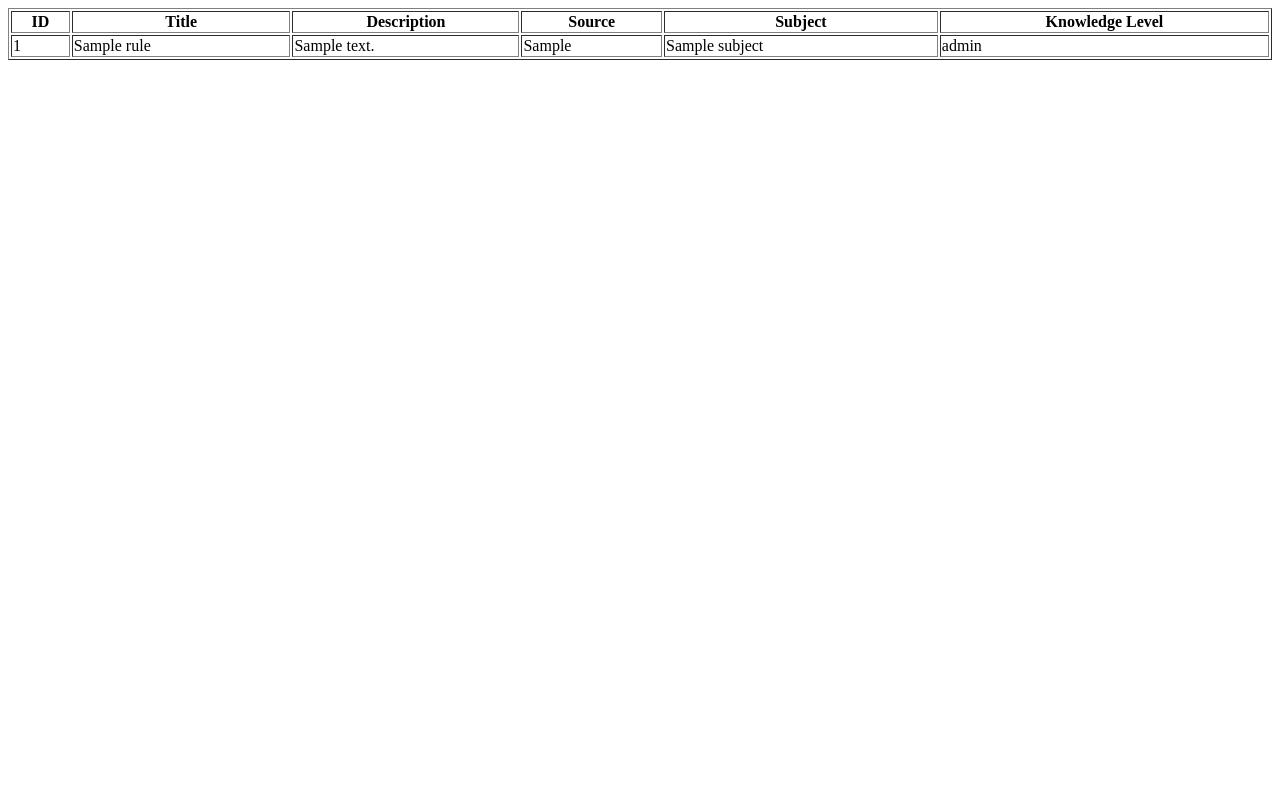
After one commit to carolineorsi/BarCommons, a Flask app: page /add-rule in a window 1280 px wide. The commit adds this page. Run offline with Flask 2, Linux system fonts and the light colour scheme; tables that the repository leaves empty hold one stand-in row (values such as "Sample post"); parts of the project's set-up code (start-up, migrations or seed data) failed here and were passed over.

Commit message:
Added rule list to app.

```diff
--- a/app.py
+++ b/app.py
@@ -28,6 +28,13 @@ def get_question():
                            question=question,
                            answer=answer)
 
+@app.route("/add-rule", methods=["GET"])
+def add_rule():
+    rules = model.session.query(model.Rule).all()
+    print rules
+    return render_template("rule-list.html",
+                           rules=rules)
+
 
 if __name__ == "__main__":
     model.db.init_app(app)
--- a/templates/index.html
+++ b/templates/index.html
@@ -4,6 +4,8 @@
     </head>
     <body>
         <h1>BarCommons!</h1>
-        <a href="/question">Get Question</a>
+        <div><a href="/question">Get Question</a></div>
+        <div><a href="/add-rule">Add Rule</a></div>
+        <div><a href="/add-question">Add Question</a></div>
     </body>
 </html>
--- /dev/null
+++ b/templates/rule-list.html
@@ -0,0 +1,27 @@
+<html>
+    <head>
+        <title>BarCommons - Question</title>
+    </head>
+    <body>
+        <table border="1" style="width: 100%">
+            <tr>
+                <th>ID</th>
+                <th>Title</th>
+                <th>Description</th>
+                <th>Source</th>
+                <th>Subject</th>
+                <th>Knowledge Level</th>
+            </tr>
+            {% for rule in rules %}
+                <tr>
+                    <td>{{ rule.id }}</td>
+                    <td>{{ rule.title }}</td>
+                    <td>{{ rule.description }}</td>
+                    <td>{{ rule.source }}</td>
+                    <td>{{ rule.subject.title }}</td>
+                    <td>{{ rule.knowledge_level }}</td>
+                </tr>
+            {% endfor %}
+        </table>
+    </body>
+</html>
```
